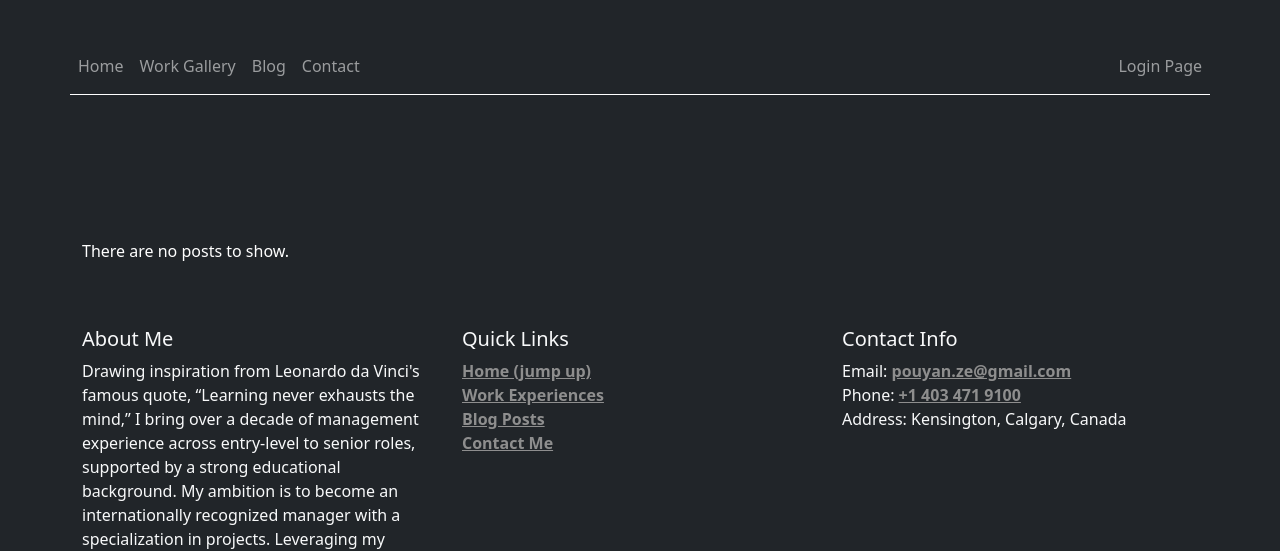
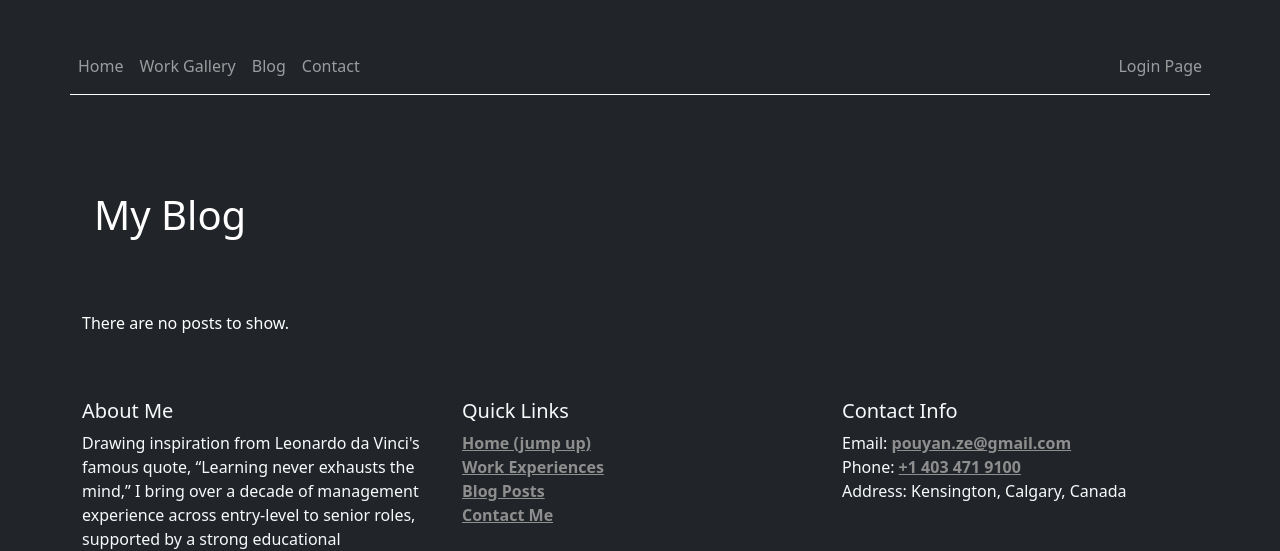
Before and after one commit to pouyanze/portfolio, a Django app: page /blog/ in a window 1280 px wide. Shown: the part 195-746 px from the top of the page. Run offline with Django 4.2, Linux system fonts and the light colour scheme; data that the repository does not hold is empty.

Commit message:
visual improvements

```diff
--- a/portfolio/templates/blog/blog_index.html
+++ b/portfolio/templates/blog/blog_index.html
@@ -9,11 +9,14 @@ Blog
 {% endblock %}
 
 {% block content %}
-<div class="py-5 px-3">
+<div>
   {% if user.is_authenticated and user.is_staff %}
   <a href="{% url 'create_post' %}" class="btn btn-outline-light">Add New Post to Blog</a>
   {% endif %}
 </div>
+
+<div class="container py-5">
+  <h1 class="mb-4">My Blog</h1>
   <div class="row justify-content-center">
     {% for post in posts %}
     <div class="card mb-3 col-md-3 mb-3 mx-3 bg-secondary">
@@ -41,6 +44,8 @@ Blog
     </div>
     {% endfor %}
   </div>
+</div>
+
 {% if not posts %}
 <p>There are no posts to show.</p>
 {% endif %}
```
Also changed, not shown: portfolio/templates/blog/post_detail.html (+7 -5 lines), portfolio/templates/contact/view_messages.html (+9 -5 lines). Lines whose indentation alone changed are shown as unchanged.
